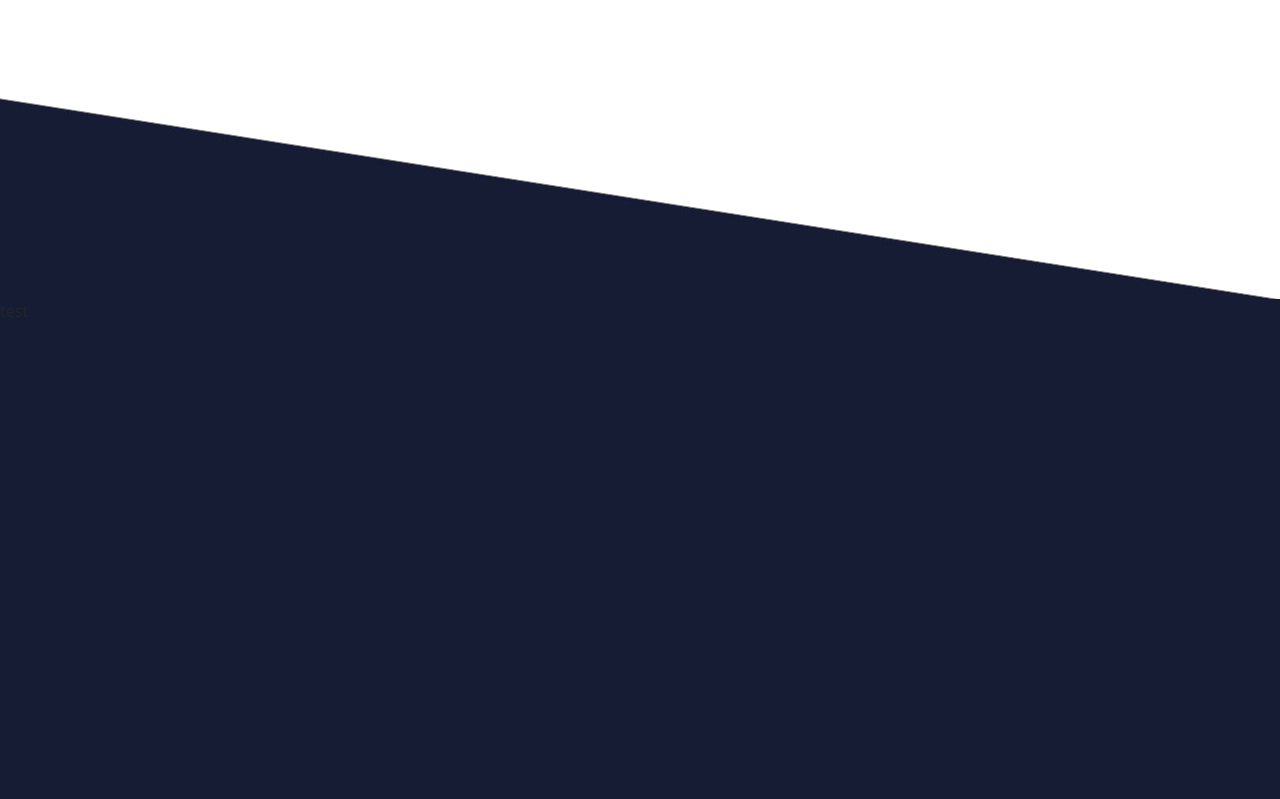
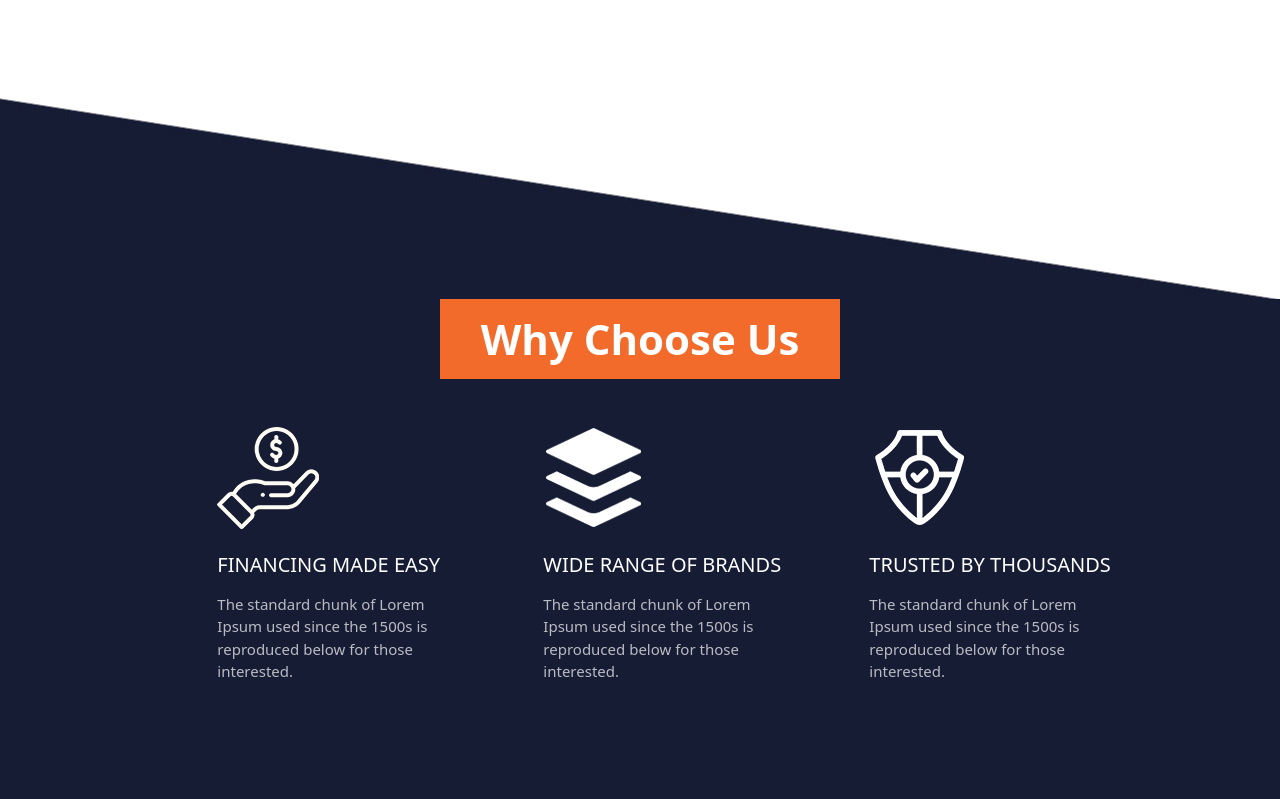
Before and after one commit to Samuel-Gbadamosi/AvalonCars, a PHP site: page / in a window 1280 px wide. Shown: the part 1324-2123 px from the top of the page. Run offline with PHP 8.4, Linux system fonts and the light colour scheme; some libraries are stand-ins or nearby versions.

Commit message:
index&css

```diff
--- a/AvalonCars/index.html
+++ b/AvalonCars/index.html
@@ -130,7 +130,46 @@
 
         </section>
         <section class="belic">
-            <p>test</p>
+            <div class="row">
+                <div class="text-center">
+                    <button class=" muybt ">Why Choose Us</button>
+
+                </div>
+
+            </div>
+            <div class="row mt-4 pt-4 finance">
+                <div class="offset-2 col-3">
+                    <div>
+                        <img src="transp.png" alt="">
+                        <h5 class="pt-4 ">FINANCING MADE EASY</h5>
+                        <p class="pt-2">The standard chunk of Lorem Ipsum used since the 1500s is reproduced below for those interested.</p>
+
+                    </div>
+
+                </div>
+                <div class="col-3">
+                    <div>
+                        <img src="transp2.png" alt="">
+                        <h5 class="pt-4">WIDE RANGE OF BRANDS</h5>
+                        <p class="pt-2">The standard chunk of Lorem Ipsum used since the 1500s is reproduced below for those interested.</p>
+
+                    </div>
+
+
+
+                </div>
+                <div class="col-3">
+                    <div>
+                        <img src="transp3.png" alt="">
+                        <h5 class="pt-4">TRUSTED BY THOUSANDS</h5>
+                        <p class="pt-2">The standard chunk of Lorem Ipsum used since the 1500s is reproduced below for those interested.</p>
+
+                    </div>
+
+                </div>
+
+
+            </div>
 
         </section>
 
--- a/AvalonCars/styles.css
+++ b/AvalonCars/styles.css
@@ -33,6 +33,17 @@
     color: white;
     font-size: 126px;
     font-weight: 800;
+}
+
+.muybt{
+    height: 80px;
+    width: 400px;
+    background-color:#F36B2B;
+    color: white;
+    font-size: 42px;
+    font-weight: 900;
+    border-radius: 0%;
+    border: 1px solid #F36B2B;
 }
 
 .tft{
@@ -75,3 +86,15 @@
     height: 500px;
     background-color: #161C34;
 }
+
+.finance{
+    color: white;
+}
+
+.finance p{
+    color :#fff;
+    width: 75%;
+    font-size: 15px;
+    font-weight: 200;
+    opacity: 0.7;
+}
```
Also changed, not shown: AvalonCars/transp.png (added).
